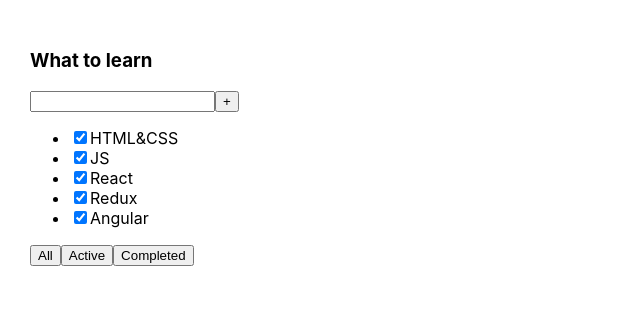
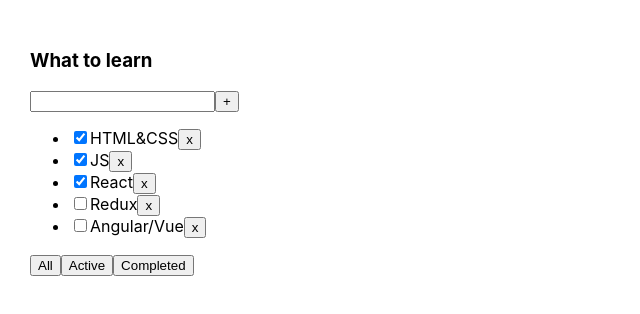
Before and after one commit to AndreyZaytsev90/IT-INCUBATOR, a React (Create React App) app in the folder todolist/ts-02/: page / in a window 1280 px wide. Shown: the top 314 px of the page, without its empty margins (0-640 px from the left). Built offline with nearby package versions, Linux system fonts and the light colour scheme.

Commit message:
change files

```diff
--- a/todolist/ts-02/src/App.tsx
+++ b/todolist/ts-02/src/App.tsx
@@ -1,4 +1,4 @@
-import React from 'react';
+import React, {useState} from 'react';
 import './App.css';
 import TodoList from "./TodoList";
 
@@ -11,20 +11,40 @@
 //CRUD (сокр. от англ. create, read, update, delete — «создать, прочесть, обновить, удалить»)
 function App() {
     //BLL :
-    const todoListTitle: string = "What to learn"
-    const tasks: Array<TaskType> = [
+
+    const result = useState([
         {id: 1, title: "HTML&CSS", isDone: true},
         {id: 2, title: "JS", isDone: true},
         {id: 3, title: "React", isDone: true},
-        {id: 4, title: "Redux", isDone: true},
-        {id: 5, title: "Angular", isDone: true},
-    ]
+        {id: 4, title: "Redux", isDone: false},
+        {id: 5, title: "Angular/Vue", isDone: false},
+    ])
+    console.log(result)
+    const tasks = result[0]
+    const setTasks = result[1]
+
+    const todoListTitle: string = "What to learn"
+
+    /*let tasks: Array<TaskType> = [
+        {id: 1, title: "HTML&CSS", isDone: true},
+        {id: 2, title: "JS", isDone: true},
+        {id: 3, title: "React", isDone: true},
+        {id: 4, title: "Redux", isDone: false},
+        {id: 5, title: "Angular/Vue", isDone: false},
+    ]*/
+    const removeTask = (id: number) => { //2
+        const filteredTasks: Array<TaskType> = tasks.filter(task => task.id !== id)
+       // return undefined - по умолчанию
+        setTasks(filteredTasks)
+        console.log(tasks)
+    }
     //UI:
     return (
         <div className="App">
             <TodoList
                 title={todoListTitle}
                 tasks={tasks}
+                removeTask={removeTask}
             />
         </div>
     );
--- a/todolist/ts-02/src/TodoList.tsx
+++ b/todolist/ts-02/src/TodoList.tsx
@@ -4,16 +4,28 @@
 type TodoListPropsType = {
     title: string
     tasks: Array<TaskType>
+    removeTask: (id: number) => void
 }
 
 
 const TodoList = (props: TodoListPropsType) => {
-
-    const tasksElements = props.tasks.map(task => {
+   /* const getTaskListItem = (task: TaskType) => {
         return (
             <li>
                 <input type="checkbox" checked={task.isDone}/>
                 <span>{task.title}</span>
+            </li>
+        )
+
+    }*/
+
+    const tasksList = props.tasks.map((task: TaskType) => { //tasks - массив, task - элемент массива
+        const removeTask = () => props.removeTask(task.id)
+        return (
+            <li key={task.id}>
+                <input type="checkbox" checked={task.isDone}/>
+                <span>{task.title}</span>
+                <button onClick={removeTask}>x</button>
             </li>
         )
     })
@@ -26,7 +38,7 @@
                 <button>+</button>
             </div>
             <ul>
-                {tasksElements}
+                {tasksList}
             </ul>
             <div>
                 <button>All</button>
```
